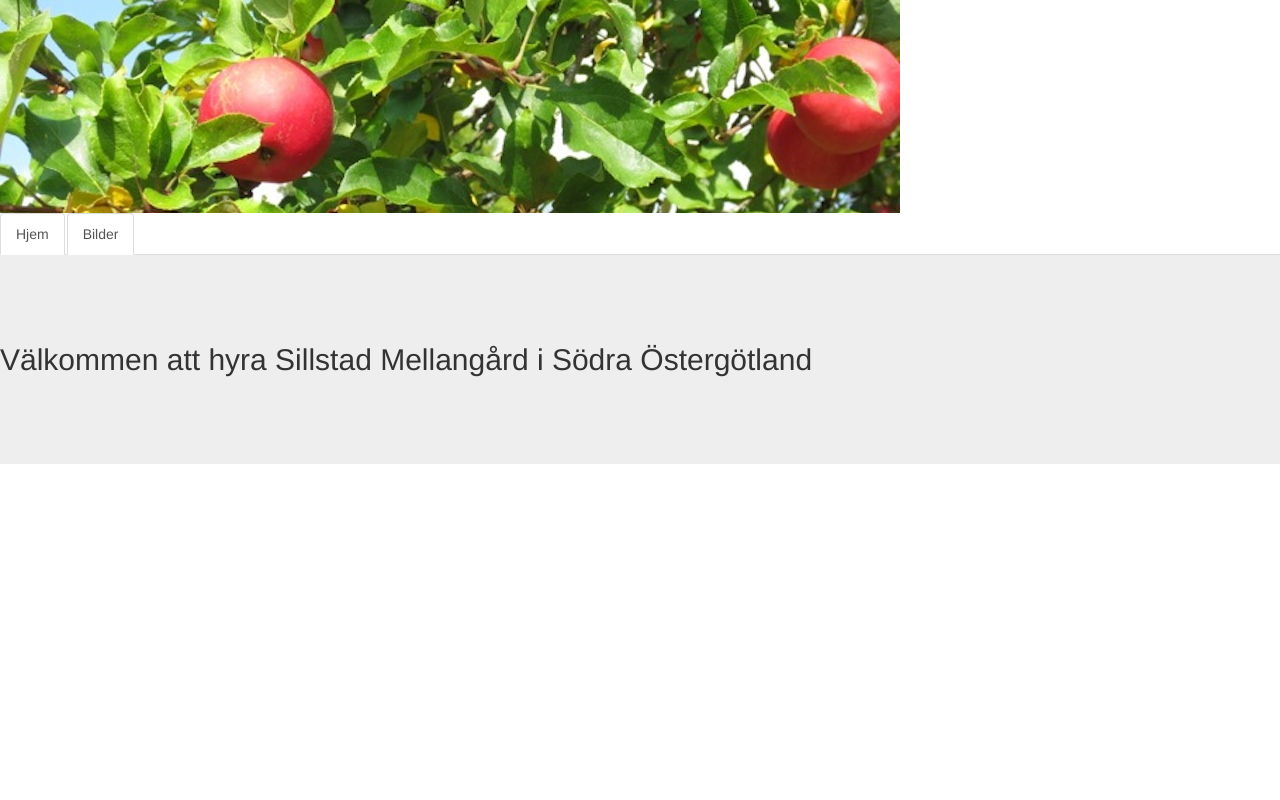
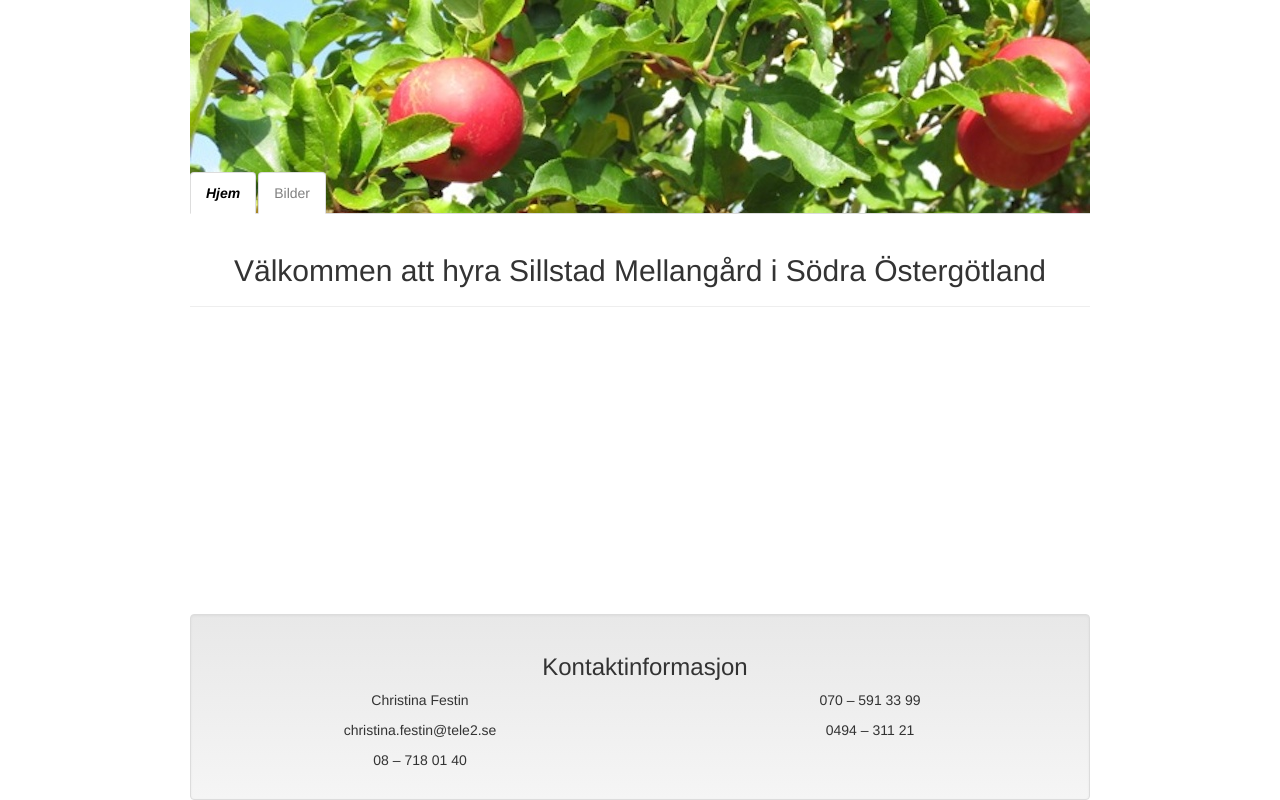
Before and after one commit to annitya/middlefarm, a PHP site: page / in a window 1280 px wide. Run offline with PHP 8.4, Linux system fonts and the light colour scheme; some libraries are stand-ins or nearby versions.

Commit message:
Added footer. Uniform width.

```diff
--- /dev/null
+++ b/css/override.css
@@ -0,0 +1,46 @@
+.nav {
+    margin-top: -41px;
+}
+
+.nav li.active a {
+    color: grey;
+}
+
+.nav li.current a{
+    font-weight: bolder;
+    font-style: italic;
+    color: black;
+}
+
+.jumbotron {
+    padding: 15px;
+    width: 900px;
+}
+
+.col-lg-6 {
+    float: left;
+    width: 50%;
+}
+
+div.well {
+    width: 900px;
+}
+
+div.well.footer {
+    margin-bottom: 0;
+}
+
+div.container {
+    width: 900px;
+    max-height: 600px;
+    padding: 0;
+}
+
+div.row {
+    width: 900px;
+}
+
+#footer {
+    left: inherit;
+    right: inherit;
+}
--- a/footer.php
+++ b/footer.php
@@ -2,5 +2,23 @@
 <script src="//netdna.bootstrapcdn.com/bootstrap/3.0.3/js/bootstrap.min.js"></script>
 <script src="js/gallery.js"></script>
 
+<div id="footer" class="navbar navbar-fixed-bottom">
+    <div class="well footer">
+        <div class="row">
+            <h3 class="text-center">Kontaktinformasjon</h3>
+            <div class="col-lg-6">
+                <p class="text-center">Christina Festin</p>
+                <p class="text-center">christina.festin@tele2.se</p>
+                <p class="text-center">08 – 718 01 40</p>
+            </div>
+            <div class="col-lg-6">
+                <p class="text-center">070 – 591 33 99</p>
+                <p class="text-center">0494 – 311 21</p>
+            </div>
+        </div>
+    </div>
+</div>
+
+</div>
 </body>
 </html>
--- a/header.php
+++ b/header.php
@@ -9,9 +9,11 @@
     <!-- Optional theme -->
     <link rel="stylesheet" href="//netdna.bootstrapcdn.com/bootstrap/3.0.3/css/bootstrap-theme.min.css">
     <!-- Latest compiled and minified JavaScript -->
+    <link rel="stylesheet" href="css/override.css">
 </head>
 <body>
-<a href="">
-    <img src="images/layout/header.jpg" alt="Epletre">
-</a>
-<?php include('menu.php'); ?>
+<div class="container">
+    <a href="">
+        <img src="images/layout/header.jpg" alt="Epletre">
+    </a>
+    <?php include('menu.php'); ?>
--- a/index.php
+++ b/index.php
@@ -1,9 +1,7 @@
 <?php include('header.php'); ?>
 
-<div class="jumbotron">
-    <div class="page-header">
-        <h2>Välkommen att hyra Sillstad Mellangård i Södra Östergötland</h2>
-    </div>
+<div class="page-header text-center">
+    <h2>Välkommen att hyra Sillstad Mellangård i Södra Östergötland</h2>
 </div>
 
 <?php include('footer.php'); ?>
--- a/menu.php
+++ b/menu.php
@@ -8,8 +8,9 @@ $menuList = array(
 ?>
 
 <ul class="nav nav-tabs">
-    <?php foreach ($menuList as $url => $name) { ?>
-    <li class="active">
+    <?php foreach ($menuList as $url => $name) {
+        $active = strpos($_SERVER['PHP_SELF'], $url) !== false; ?>
+    <li class="active<?php if ($active) { ?> current<?php } ?>">
         <a href="<?php echo $url?>"><?php echo $name?></a>
     </li>
     <?php } ?>
```
Also changed, not shown: page-gallery.php (+5 -4 lines).
